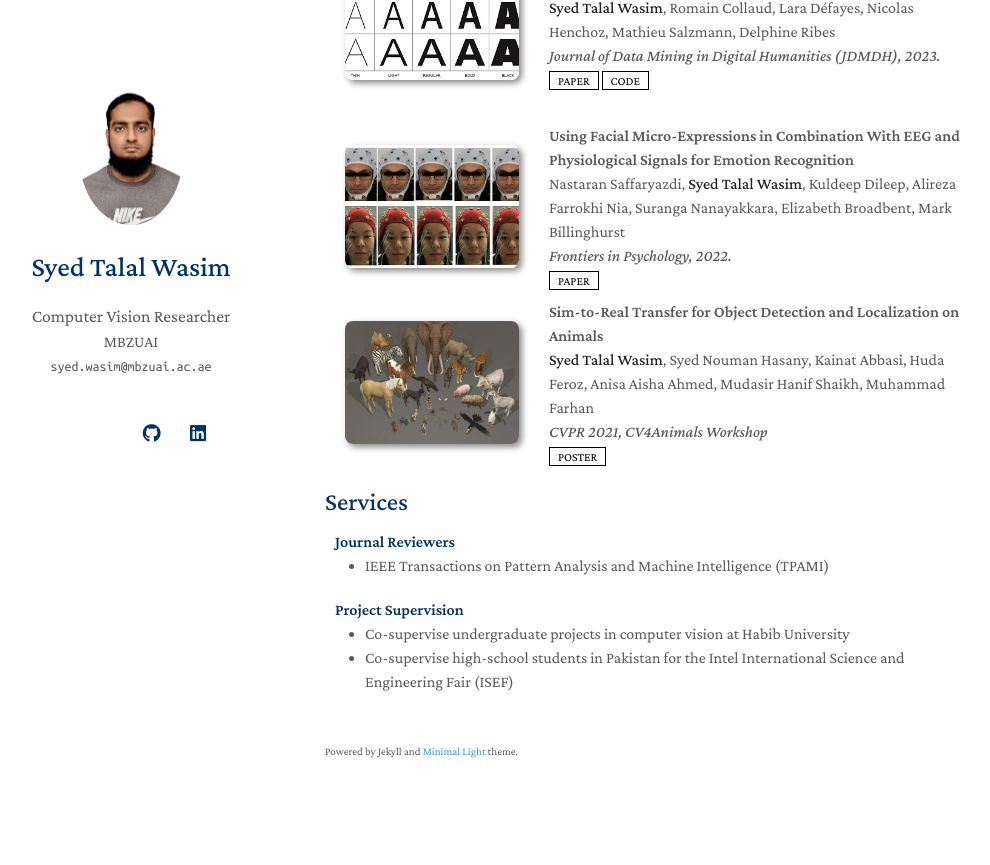
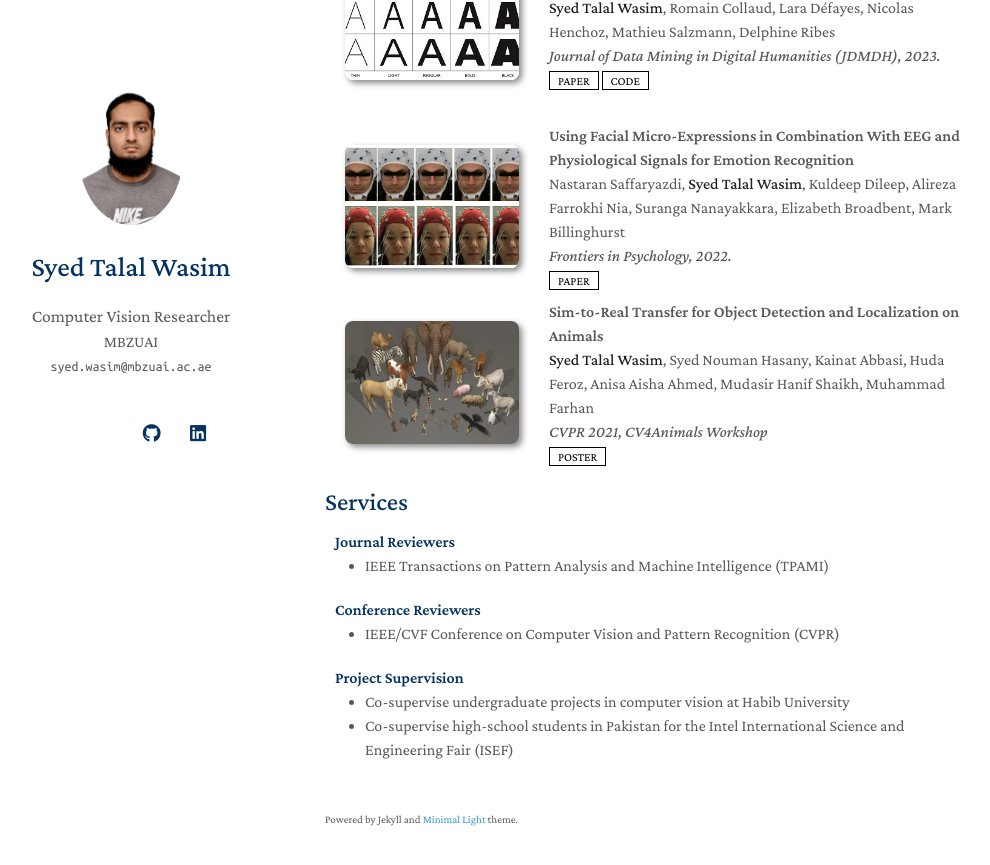
Before and after one commit to TalalWasim/talalwasim.github.io, a Jekyll site: the page built from index.md, in a window 1280 px wide and 900 px high, scrolled down 1835 px. Shown: the top 865 px of the window, without its empty margins (145-1135 px from the left). Built offline with Jekyll 4.4.1, drawn with Linux system fonts in a browser that asks for light colours; nearby versions of some CDN libraries; a style sheet for code colours, icons or effects is not loaded; our own code applies the rules of GitHub Pages for plain Markdown files; before the commit the page ends 2667 px from its top, so only the background shows below that.

Commit message:
updated services

```diff
--- a/_includes/services.md
+++ b/_includes/services.md
@@ -6,6 +6,12 @@
   <li><a href="https://www.computer.org/csdl/journal/tp"><autocolor>IEEE Transactions on Pattern Analysis and Machine Intelligence (TPAMI)</autocolor></a></li>
 </ul>
 
+<h4 style="margin:0 10px 0;">Conference Reviewers</h4>
+
+<ul style="margin:0 0 20px;">
+  <li><autocolor>IEEE/CVF Conference on Computer Vision and Pattern Recognition (CVPR)</autocolor></li>
+</ul>
+
 <h4 style="margin:0 10px 0;">Project Supervision</h4>
 
 <ul style="margin:0 0 20px;">
```
